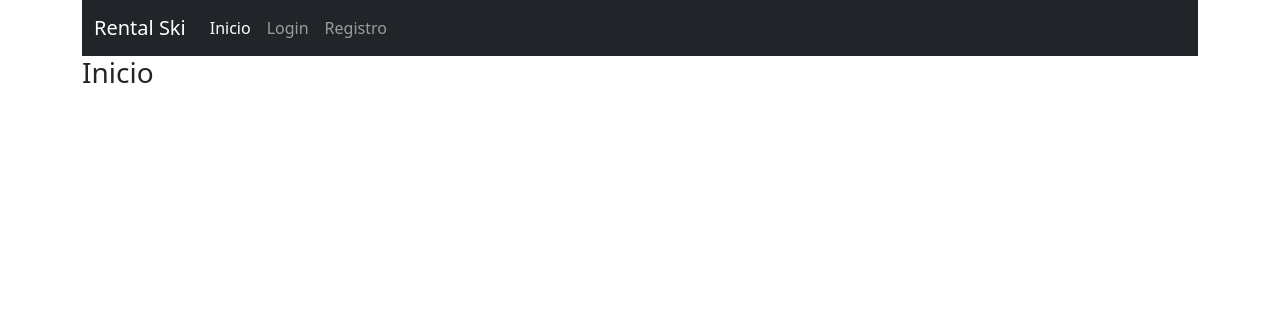
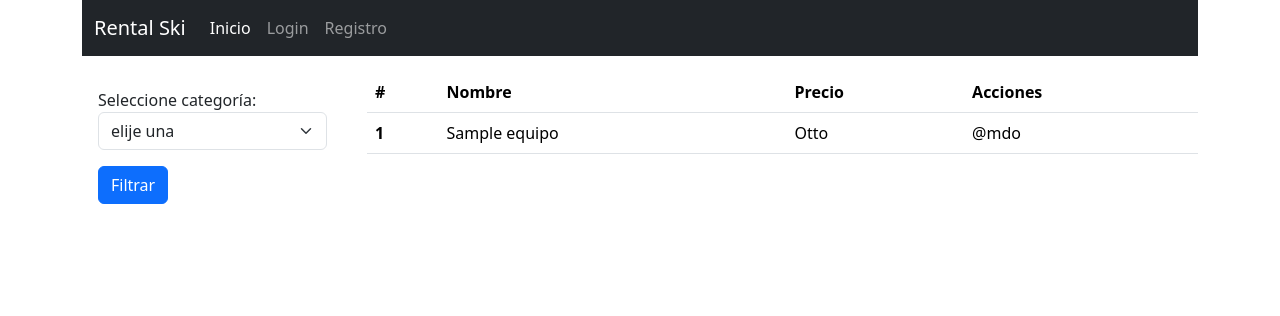
Before and after one commit to DavidProgramer404/Portalensayo, a Django app: page / in a window 1280 px wide. Shown: the top 316 px of the page. Run offline with Django 5.2, Linux system fonts and the light colour scheme; tables that the repository leaves empty hold one stand-in row (values such as "Sample post").

Commit message:
se desarrolla de forma estática pantalla principal

```diff
--- a/main/models.py
+++ b/main/models.py
@@ -12,7 +12,7 @@ class Nota(models.Model):
 
 
 class UserProfile(models.Model):
-    roles = (("Cliente", "Cliente"), ("Operario", "Operario."))
+    roles = (("Cliente", "Cliente"), ("Operario", "Operario"))
 
     user = models.OneToOneField(
         User, related_name="user_profile", on_delete=models.CASCADE
@@ -20,7 +20,7 @@ class UserProfile(models.Model):
     rol = models.CharField(max_length=100, choices=roles)
 
     def __str__(self):
-        return self.user.username
+        return f'{self.user.username} ({self.rol})'
 
 
 # categoria
@@ -36,7 +36,6 @@ class Categoria(models.Model):
 class Equipo(models.Model):
     nombre = models.CharField(max_length=30)
     imagen = models.URLField(max_length=255)
-    estado = models.CharField(max_length=45)
     estados = (
         ("disponible", "disponible"),
         ("arrendado", "arrendado"),
--- a/main/templates/index.html
+++ b/main/templates/index.html
@@ -1,5 +1,46 @@
 {% extends 'base.html' %}
 
 {% block content %}
-  <h3>Inicio</h3>
+  <section class="mt-3">
+    <div class="row">
+
+      <div class="col-3">
+        <form class="p-3">
+          {% csrf_token %}
+          <label for="">Seleccione categoría:</label>
+          <select class="form-select" required>
+            <option selected value>elije una</option>
+            <option value="1">One</option>
+            <option value="2">Two</option>
+            <option value="3">Three</option>
+          </select>
+          <div class="mt-3">
+            <input type="submit" value="Filtrar" class="btn btn-primary">
+          </div>
+        </form>
+      </div>
+      <div class="col-9">
+        <table class="table">
+          <thead>
+            <tr>
+              <th scope="col">#</th>
+              <th scope="col">Nombre</th>
+              <th scope="col">Precio</th>
+              <th scope="col">Acciones</th>
+            </tr>
+          </thead>
+          <tbody>
+            {% for equipo in equipos %}
+              <tr>
+                <th scope="row">{{ equipo.id }}</th>
+                <td>{{equipo.nombre}}</td>
+                <td>Otto</td>
+                <td>@mdo</td>
+              </tr>
+            {% endfor %}
+          </tbody>
+        </table>
+      </div>
+    </div>
+  </section>
 {% endblock %}
--- a/main/views.py
+++ b/main/views.py
@@ -7,12 +7,19 @@ from django.views import View
 from django.utils.decorators import method_decorator
 from django.contrib import messages
 from django.contrib.auth.decorators import user_passes_test, login_required
-from main.models import UserProfile
+from main.models import UserProfile, Equipo
 from main.forms import NotaModelForm
 
 # Vista abierta a todo público
 def inicio(req):
-  return render(req, 'index.html')
+  # 1. Me traigo los equipos disponibles
+  equipos = Equipo.objects.filter(estado='disponible').all()
+  # 2. Creo el diccionario con los datos
+  context = {
+    'equipos': equipos
+  }
+  # 3. Cargo el template
+  return render(req, 'index.html', context)
 
 # ClassView abierta
 class RegistroView(View):
@@ -33,7 +40,7 @@ class RegistroView(View):
     # 3. Creamos al usuario
     user = User.objects.create_user(username=username, email=email, password=password)
     # 4. Creamos el user_profile
-    UserProfile.objects.create(user=user, rol='empleado')
+    UserProfile.objects.create(user=user, rol='Cliente')
     # 5. Feedback y redirigimos
     messages.success(req, 'Usuario creado')
     return redirect('/')
```
